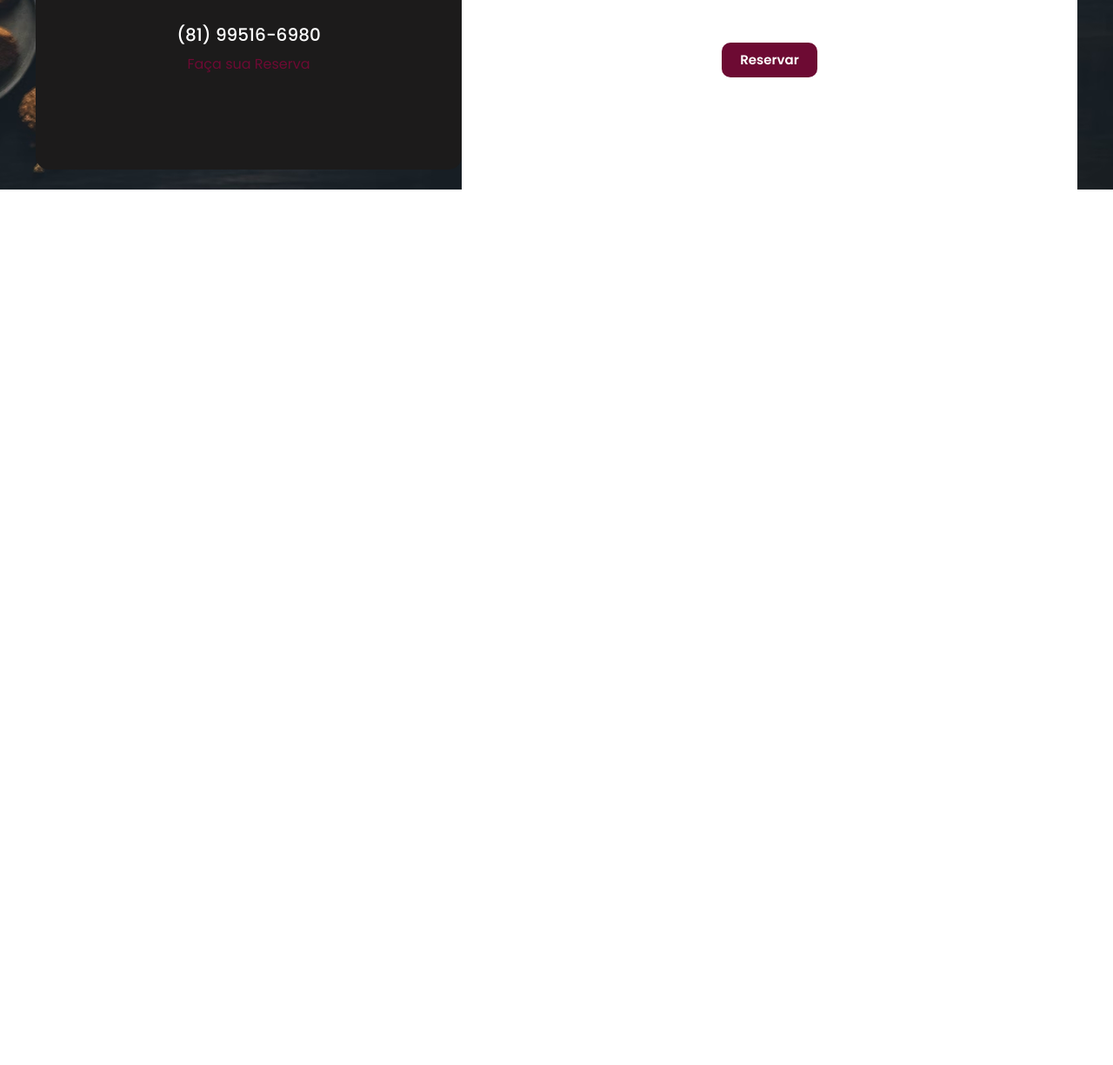
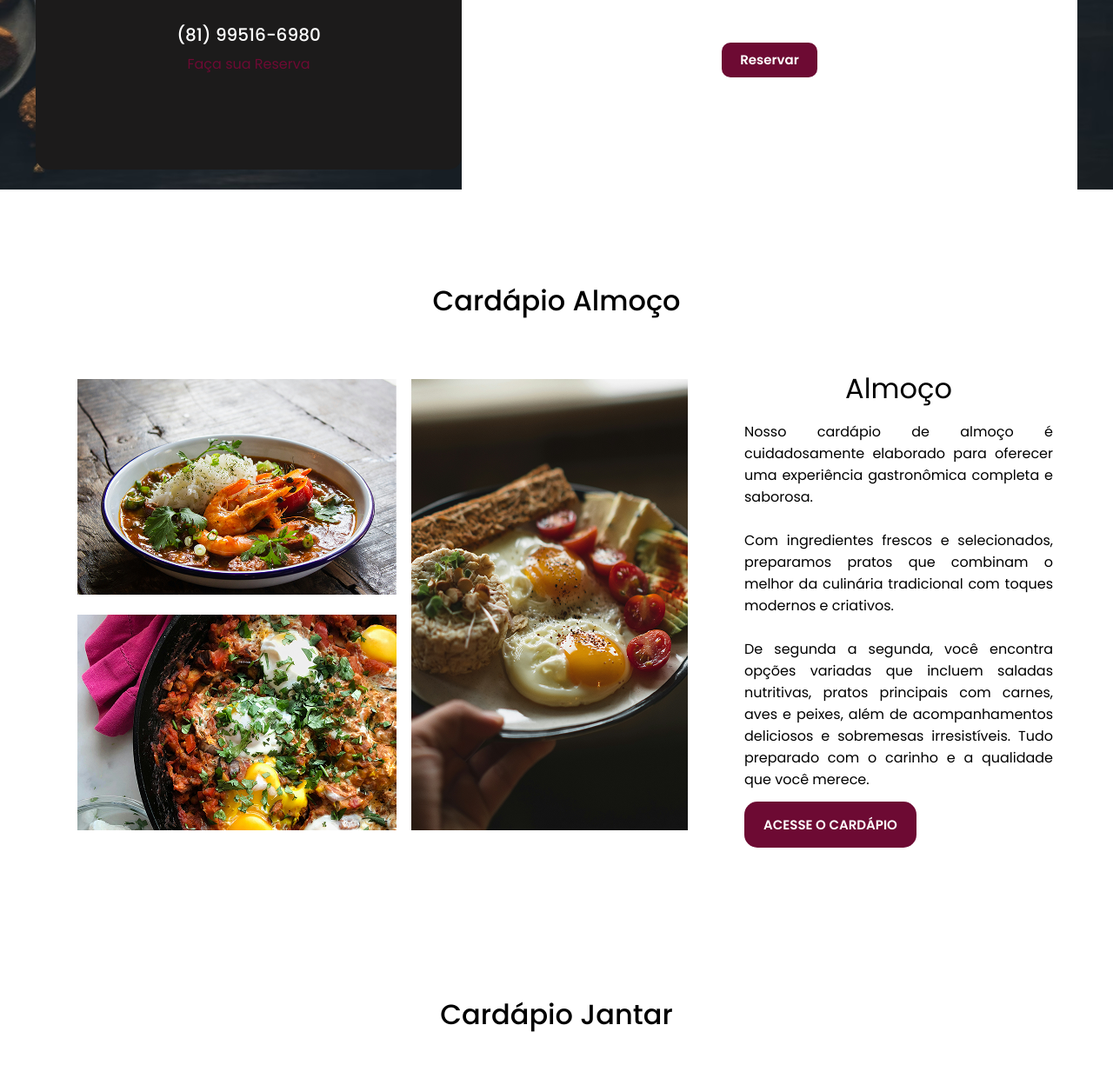
Before and after one commit to wemersonmatheuss/restaurante-sabor-e-arte, a plain HTML site: page index.html in a window 1280 px wide. Shown: the part 2679-3904 px from the top of the page at 87% size. Before the commit the page ends 2920 px from the top, so only its background shows below. Drawn offline with Linux system fonts and the light colour scheme.

Commit message:
adicionando seções de cardápio de almoço e jantar com conteúdo e estilos correspondentes

```diff
--- a/index.html
+++ b/index.html
@@ -168,6 +168,71 @@
                 </form>
             </div>
         </section>
+
+        <section class="lunch" id="lunch">
+
+            <div class="title-foods-one">
+                <h2>Cardápio Almoço</h2>
+            </div>
+
+            <div class="container">
+                <div class="img-foods">
+                    <img src="./assets/img-sobre.png" alt="">
+                </div>
+
+                <div class="about-foods">
+                    <div class="title-foods-two">
+                        <h2>Almoço</h2>
+                    </div>
+
+                    <div class="description-foods">
+                        <p>
+                            Nosso cardápio de almoço é cuidadosamente elaborado para oferecer uma experiência gastronômica completa e saborosa.
+                            <br><br>
+                            Com ingredientes frescos e selecionados, preparamos pratos que combinam o melhor da culinária tradicional com toques modernos e criativos.
+                            <br><br>
+                            De segunda a segunda, você encontra opções variadas que incluem saladas nutritivas, pratos principais com carnes, aves e peixes, além de acompanhamentos deliciosos e sobremesas irresistíveis. Tudo preparado com o carinho e a qualidade que você merece.
+                        </p>
+                    </div>
+
+                    <div class="btn-foods">
+                        <button>ACESSE O CARDÁPIO</button>
+                    </div>
+                </div>
+            </div>
+        </section>
+
+        <section class="dinner">
+            <div class="title-foods-one">
+                <h2>Cardápio Jantar</h2>
+            </div>
+
+            <div class="container">
+                <div class="img-foods">
+                    <img src="./assets/img-janta.png" alt="">
+                </div>
+
+                <div class="about-foods">
+                    <div class="title-foods-two">
+                        <h2>Jantar</h2>
+                    </div>
+
+                    <div class="description-foods">
+                        <p>
+                            Nosso cardápio de jantar é um convite a uma experiência gastronômica sofisticada e memorável.
+                            <br><br>
+                            Com um foco em ingredientes selecionados e técnicas refinadas, preparamos um menu que combina clássicos com toques contemporâneos.
+                            <br><br>
+                            De segunda a segunda, oferecemos uma seleção de criações culinárias que despertam os sentidos, acompanhadas de uma carta de vinhos cuidadosamente escolhida. Nosso ambiente acolhedor e serviço atencioso complementam a experiência, criando o cenário perfeito para uma noite especial.
+                        </p>
+                    </div>
+
+                    <div class="btn-foods">
+                        <button>ACESSE O CARDÁPIO</button>
+                    </div>
+                </div>
+            </div>
+        </section>
     </div>
 </body>
 </html>
--- a/styles/index.css
+++ b/styles/index.css
@@ -3,3 +3,4 @@
 @import url(main.css);
 @import url(about.css);
 @import url(reserve.css);
+@import url(lunch.css);
--- /dev/null
+++ b/styles/lunch.css
@@ -0,0 +1,71 @@
+.lunch {
+    margin-top: 65px;
+    padding: 39px 60px 48px 60px;
+    display: flex;
+    flex-direction: column;
+    align-items: center;
+}
+
+.container {
+    display: flex;
+    margin-top: 37px;
+    gap: 27px;
+    align-items: center;
+}
+
+.title-foods-one {
+    display: flex;
+    justify-content: center;
+}
+
+.title-foods-one h2 {
+    font-size: 32px;
+    font-weight: 500;
+}
+
+.title-foods-two {
+    display: flex;
+    justify-content: center;
+}
+
+.title-foods-two h2 {
+    font-size: 32px;
+    font-weight: 400;
+}
+
+.about-foods {
+    padding: 15px 9px;
+}
+
+.description-foods {
+    margin-top: 13px;
+    text-align: justify;
+
+}
+
+.descrription-foods p {
+    font-size: 17px;
+    font-weight: 500;
+}
+
+.btn-foods button{
+    margin-top: 13px;
+    background-color: var(--color-button);
+    color: #FFFFFF;
+    padding: 15px 22px;
+    border: none;
+    outline: none;
+    border-radius: 15px;
+    cursor: pointer;
+
+    font-size: 15px;
+    font-weight: 600;
+}
+
+.dinner{
+    margin-top: 65px;
+    padding: 39px 60px 48px 60px;
+    display: flex;
+    flex-direction: column;
+    align-items: center;
+}
```
